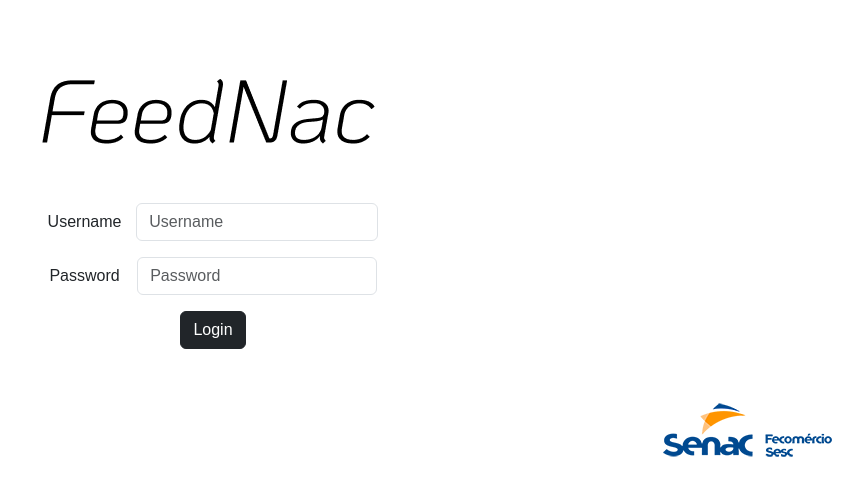
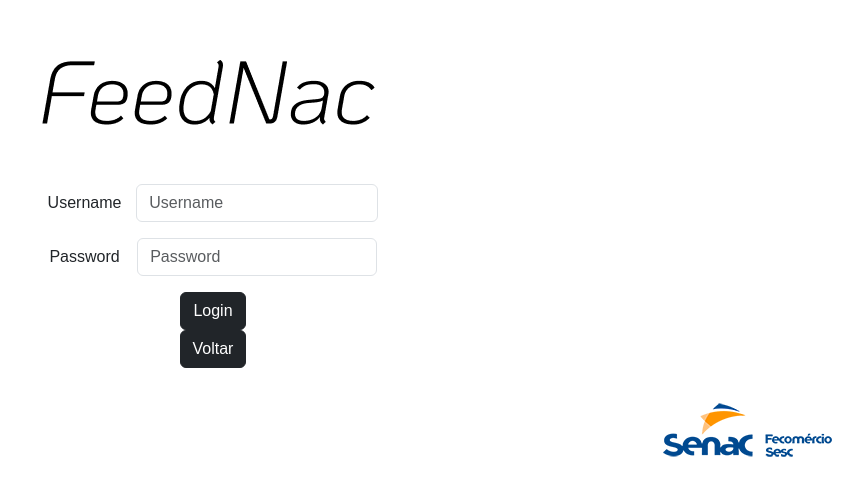
Before and after one commit to guilhermeklm/feednac-web, a React (Create React App) app: page /teacher in a window 1280 px wide. Shown: the part 317-800 px from the top of the page, without its empty margins (427-1280 px from the left). Built offline with nearby package versions, Linux system fonts and the light colour scheme.

Commit message:
Botão de voltar e logoff
Criado botões de voltar e logoff para as telas de alunos e professores

```diff
--- a/src/pages/StudentHome.js
+++ b/src/pages/StudentHome.js
@@ -1,6 +1,7 @@
 import StudentWeeklySchedule from "../components/StudentWeeklySchedule"
 import { useLocation, useParams } from "react-router-dom"
 import './StudentHome.css'
+import Button from 'react-bootstrap/Button';
 
 export default function StudentHome() {
   const { id } = useParams();
@@ -12,6 +13,8 @@
     <div className="App">
       <h1>Meu Cronograma Semanal</h1>
       <StudentWeeklySchedule studentId={id} />
+
+      <a href='/'><Button variant="dark"> Logoff </Button></a>
     </div>
   );
 }
--- a/src/pages/StudentLogin.js
+++ b/src/pages/StudentLogin.js
@@ -50,7 +50,9 @@
               </Col>
             </Form.Group>
             {this.state.error != null && <p className='error-message'> {this.state.error.response.data.messages} </p>}
+
             <Button variant="dark" type="submit"> Login </Button>
+            <a href='/'><Button variant="dark"> Voltar </Button></a>
           </Form>
           {this.state.user &&
             <Navigate to={`/student/${this.state.user.id}`} state={{user: this.state.user}} />}
--- a/src/pages/TeacherHome.js
+++ b/src/pages/TeacherHome.js
@@ -1,5 +1,6 @@
 import TeacherWeeklySchedule from "../components/TeacherWeeklySchedule"
 import { useLocation, useParams } from "react-router-dom"
+import Button from 'react-bootstrap/Button';
 
 export default function TeacherHome() {
   const { id } = useParams();
@@ -11,6 +12,7 @@
     <div className="App">
       <h1>Meu Cronograma Semanal</h1>
       <TeacherWeeklySchedule teacherId={id} />
+      <a href='/'><Button variant="dark"> Logoff </Button></a>
     </div>
   );
 }
--- a/src/pages/TeacherLogin.js
+++ b/src/pages/TeacherLogin.js
@@ -71,6 +71,7 @@
           </Form.Group>
           {this.state.error != null && <p className='error-message'> {this.state.error.response.data.messages} </p>}
           <Button variant="dark" type="submit"> Login </Button>
+          <a href='/'><Button variant="dark"> Voltar </Button></a>
         </Form>
         {this.state.user &&
             <Navigate to={`/teacher/${this.state.user.id}`}
```
